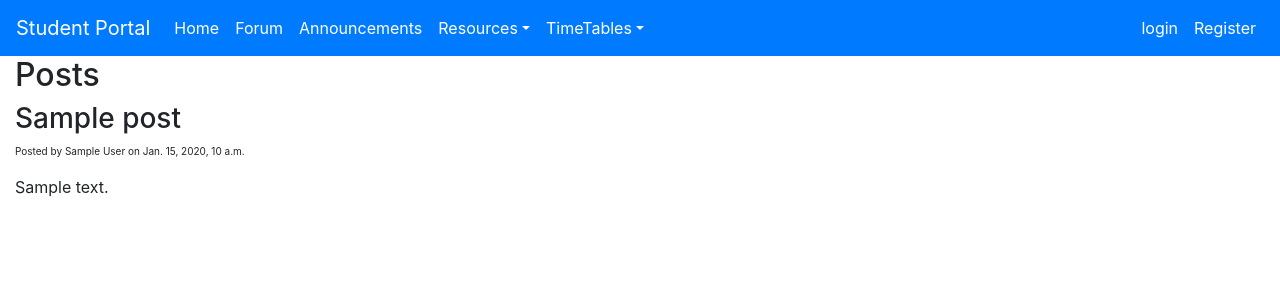
After one commit to UdbhavU/StudentPortal, a Django app: template forum/templates/forum/forum.html in a window 1280 px wide. The commit adds this page. Shown: the top 300 px of the page. Run offline with Django 3.2, Linux system fonts and the light colour scheme; the template is opened without the code that fills it: most values are stand-ins (such as "Sample title", 1, 10 or a date in 2020); some libraries are stand-ins or nearby versions.

Commit message:
added routing to forum

```diff
--- a/forum/templates/forum/base.html
+++ b/forum/templates/forum/base.html
@@ -9,7 +9,11 @@
    <link rel="stylesheet" href="https://stackpath.bootstrapcdn.com/bootstrap/4.5.2/css/bootstrap.min.css" integrity="sha384-JcKb8q3iqJ61gNV9KGb8thSsNjpSL0n8PARn9HuZOnIxN0hoP+VmmDGMN5t9UJ0Z" crossorigin="anonymous">
    <link rel="stylesheet" href="https://use.fontawesome.com/releases/v5.14.0/css/all.css" integrity="sha384-JcKb8q3iqJ61gNV9KGb8thSsNjpSL0n8PARn9HuZOnIxN0hoP+VmmDGMN5t9UJ0Z" crossorigin="anonymous">
 
-<title>Document</title>
+{% if title %}
+    <title>{{title}}</title>
+{% else %}
+    <title>Student Portal</title>
+{% endif %}
 </head>
 <body>
 
@@ -55,15 +59,9 @@
         </div>
     </nav>
     <main>
-        <div class="jumbotron jumbotron-fluid">
-            <div class="container">
-                <h1 class="display-4">Jumbotron heading</h1>
-                <p class="lead">Lorem ipsum dolor sit amet, consectetur adipiscing elit.</p>
-                <hr class="my-4">
-                <p>Lorem ipsum dolor sit amet, consectetur adipiscing elit.</p>
-                <a class="btn btn-primary btn-lg" href="#" role="button">Learn more</a>
-            </div>
-        </div>
+    <div class="container-fluid">
+        {% block content %}{% endblock %}
+    </div>
     </main>
 <!-- Optional JavaScript but it is better to add it-->
 <!-- jQuery first, then Popper.js, then Bootstrap JS -->
--- /dev/null
+++ b/forum/templates/forum/forum.html
@@ -0,0 +1,9 @@
+{% extends 'forum/base.html' %}
+{% block content %}
+<h2>Posts</h2>
+{% for post in posts %}
+<h3>{{post.title}}</h3>
+<p style='font-size:10px'>Posted by {{post.author}} on {{post.date_created}}</p>
+<p>{{post.content}}</p>
+{% endfor %}
+{% endblock content %}
--- a/forum/urls.py
+++ b/forum/urls.py
@@ -2,5 +2,5 @@ from django.urls import path
 from . import views
 
 urlpatterns =[
-    path('',views.home, name = 'Forum-Home')
+    path('',views.forum, name = 'Forum-Home')
 ]
```
Also changed, not shown: forum/views.py (+17 -0 lines).
